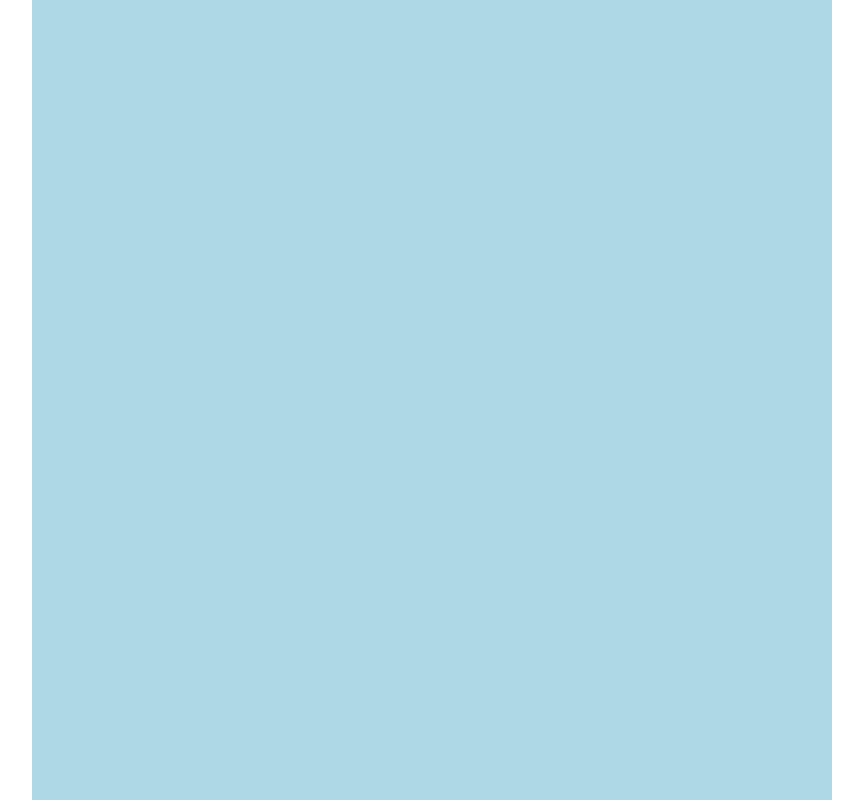
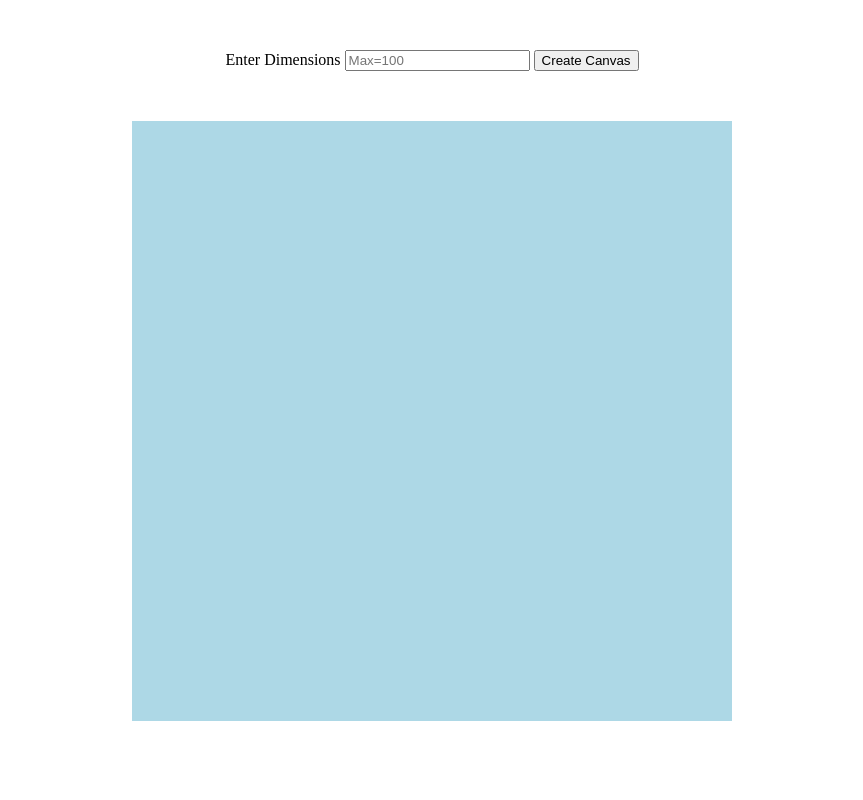
Before and after one commit to adithyan-sajan/SketchPad_JS, a plain HTML site: page index.html in a window 1280 px wide. Shown: the whole page, without its empty margins (208-1071 px from the left). Drawn offline with Linux system fonts and the light colour scheme.

Commit message:
Add fixed sizing for canvas and rainbow mouseover

```diff
--- a/index.html
+++ b/index.html
@@ -8,6 +8,11 @@
     <script src="script.js" defer></script>
   </head>
   <body>
+    <div class="userInput">
+      <span>Enter Dimensions</span>
+      <input type="Size" placeholder="Max=100" id="dimensions" />
+      <button class="canvasButton" type="button">Create Canvas</button>
+    </div>
     <div class="mainContainer"></div>
   </body>
 </html>
--- a/script.js
+++ b/script.js
@@ -1,8 +1,48 @@
+const container = document.querySelector(".mainContainer");
+const dimensionInput = document.querySelector("#dimensions");
+const createCanvasButton = document.querySelector(".canvasButton");
 
-const container = document.querySelector(".mainContainer");
 
-for (let i = 0; i < 16 * 16; i++) {
-    const cell = document.createElement("div");
-    cell.classList.add("box");
-    container.appendChild(cell);
+function chooseRandomColor() {
+    let randomColor = Math.floor(Math.random() * 16777215).toString(16).padStart(6, '0');
+    return `#${randomColor}`;
 }
+
+createCanvasButton.addEventListener("click", () => {
+    side = parseInt(dimensionInput.value);
+    if (side > 100) {
+        side = 100;
+        console.log("shrunk");
+    }
+    boxSize = containerSize / side;
+    while (container.hasChildNodes()) {
+        container.removeChild(container.firstChild);
+        console.log("rem");
+    }
+    createCanvas(side, boxSize);
+});
+
+function createCanvas(side, size) {
+    for (let i = 0; i < side * side; i++) {
+
+        const cell = document.createElement("div");
+        cell.classList.add("box");
+
+        container.appendChild(cell);
+        cell.style.width = `${size}px`;
+        cell.style.height = `${size}px`;
+
+
+        cell.addEventListener("mouseover", () => {
+            // cell.classList.add("boxHovered");
+            cell.style.backgroundColor = chooseRandomColor();
+        });
+    }
+}
+
+size = 10;
+
+const containerSize = container.clientWidth;
+var boxSize = containerSize / size;
+createCanvas(size, boxSize);
+console.log(containerSize, boxSize);
--- a/styles.css
+++ b/styles.css
@@ -2,16 +2,23 @@ body {
   margin: 0;
   padding: 0;
   display: flex;
+  flex-direction: column;
   align-items: center;
   justify-content: center;
 }
 .mainContainer {
   display: flex;
   flex-wrap: wrap;
-  max-width: 800px;
+  width: 600px;
+  height: 600px;
+}
+.canvasButton {
+  margin-bottom: 50px;
+  margin-top: 50px;
 }
 .box {
-  width: 50px;
-  height: 50px;
   background-color: lightblue;
 }
+.boxHovered {
+  background-color: black;
+}
```
